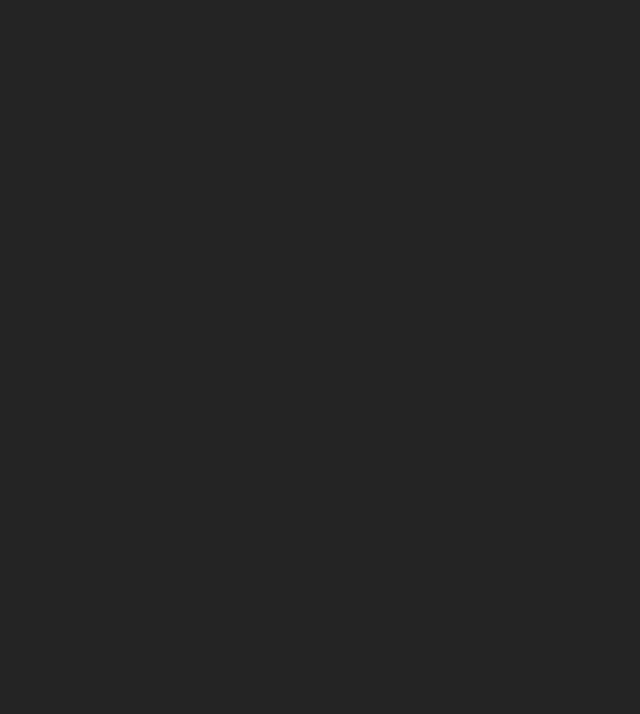
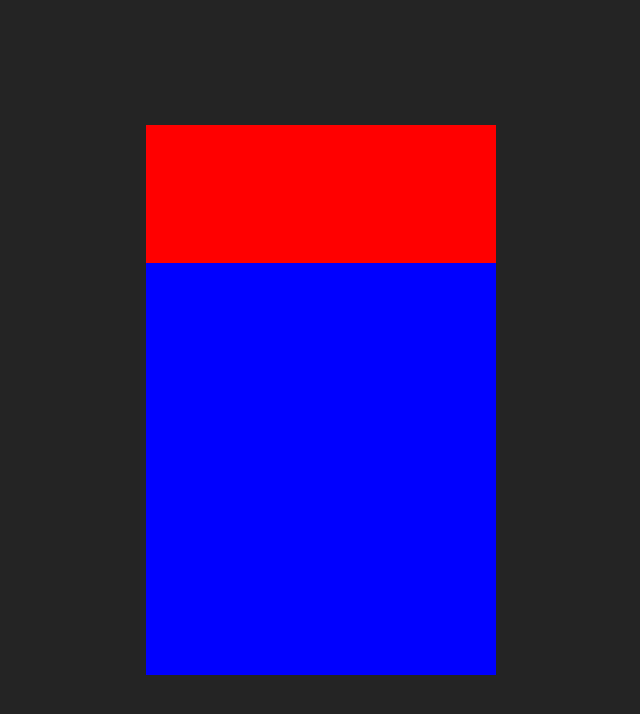
Before and after one commit to nilsmuralles/P1-Calculadora, a React (Vite) app: page / in a window 1280 px wide. Shown: the top 714 px of the page, without its empty margins (319-959 px from the left). Built offline with nearby package versions, Linux system fonts and the light colour scheme.

Commit message:
add: Calculator body

```diff
--- a/src/App.tsx
+++ b/src/App.tsx
@@ -1,8 +1,10 @@
+import Calculator from './components/calculator/Calculator'
 import './index.css'
 
 function App() {
   return (
     <>
+      <Calculator/>
     </>
   )
 }
--- /dev/null
+++ b/src/components/calculator/Calculator.css
@@ -0,0 +1,17 @@
+main {
+  width: 350px;
+  height: 550px;
+  background-color: gray;
+}
+
+.display-container {
+  width: 100%;
+  height: 25%;
+  background-color: red;
+}
+
+.buttons-container {
+  width: 100%;
+  height: 75%;
+  background-color: blue;
+}
--- /dev/null
+++ b/src/components/calculator/Calculator.tsx
@@ -0,0 +1,18 @@
+import './Calculator.css'
+
+const Calculator = () => {
+  return (
+    <>
+      <main>
+        <section className='display-container'>
+
+        </section>
+        <section className='buttons-container'>
+
+        </section>
+      </main>
+    </>
+  )
+}
+
+export default Calculator
--- a/src/index.css
+++ b/src/index.css
@@ -8,3 +8,11 @@
   padding: 0;
   margin: 0;
 }
+
+body {
+  width: 100vw;
+  height: 100vh;
+  display: flex;
+  justify-content: center;
+  align-items: center;
+}
```
